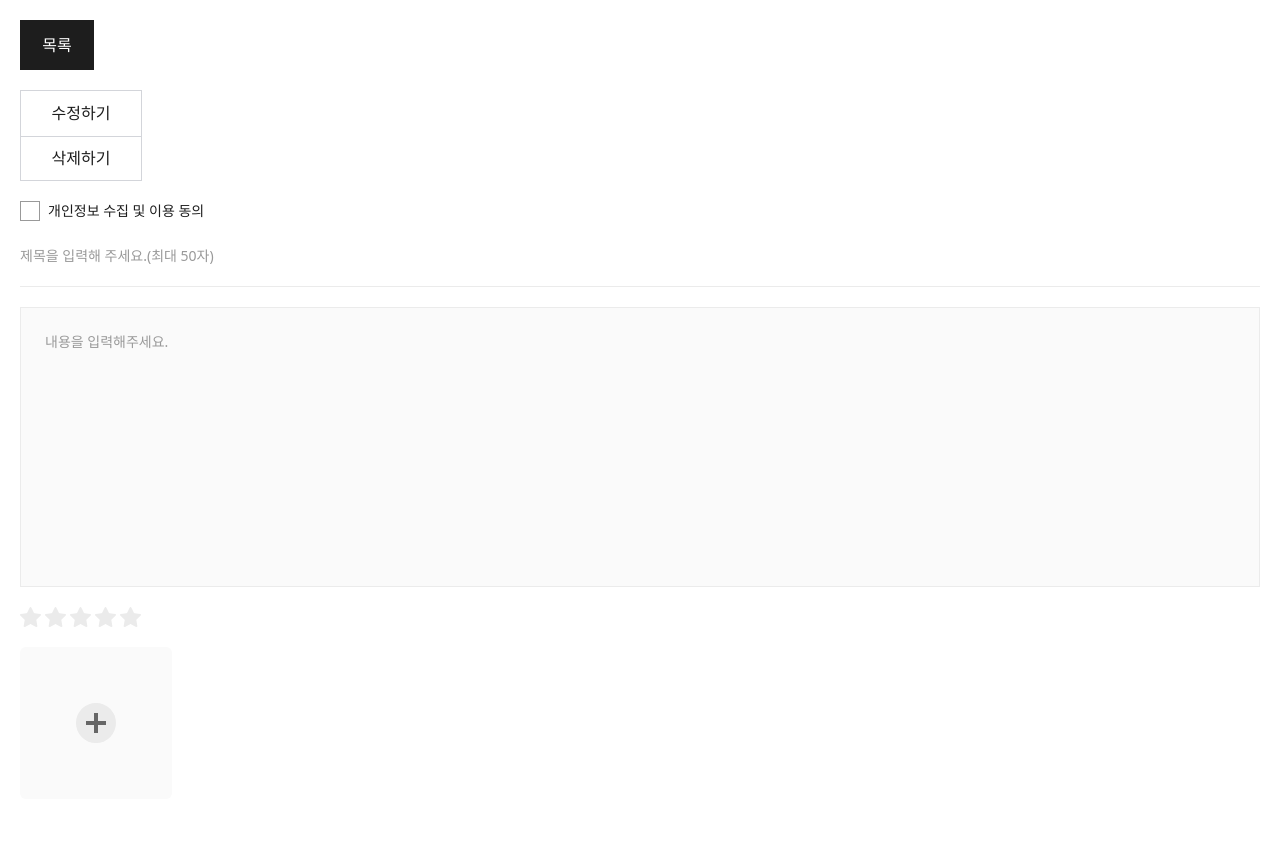
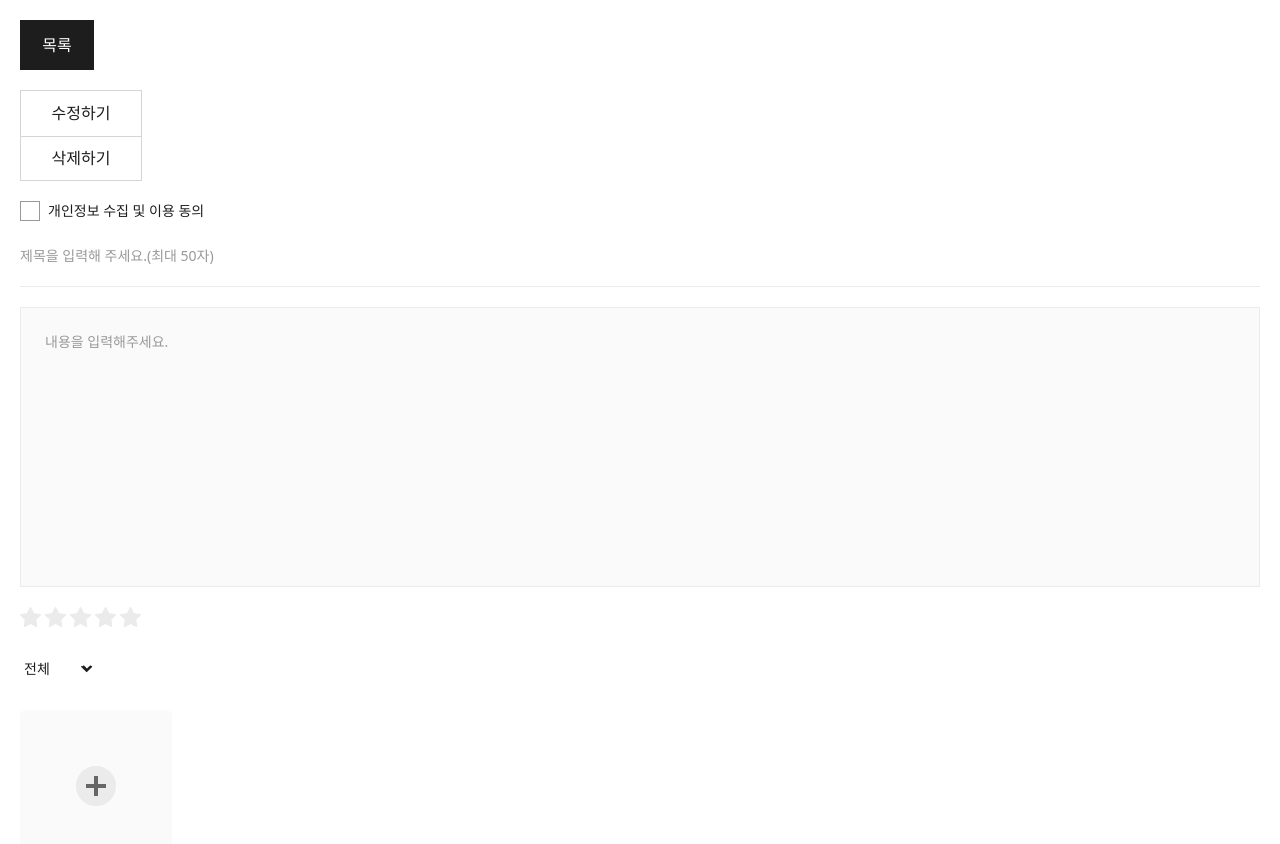
Before and after one commit to mandlake/product-frontend-edu-kso, a Next.js app: page / in a window 1280 px wide. Shown: the top 844 px of the page. Before the commit the page ends 819 px from the top, so only its background shows below. Built offline with nearby package versions, Linux system fonts and the light colour scheme.

Commit message:
icons index 추가, Select.tsx 추가

```diff
--- a/src/app/page.tsx
+++ b/src/app/page.tsx
@@ -6,6 +6,7 @@ import { Checkbox } from "../shared/ui/atoms/Checkbox";
 import { ImageInput, Input } from "../shared/ui/atoms/input";
 import { StarRating } from "../shared/ui/atoms/StarRating";
 import { Textarea } from "../shared/ui/atoms/Textarea";
+import Select from "../shared/ui/atoms/Select";
 
 interface PreviewFile {
   file: File;
@@ -14,6 +15,7 @@ interface PreviewFile {
 
 export default function Home() {
   const [items, setItems] = useState<PreviewFile[]>([]);
+  const [value, setValue] = useState("");
 
   const handleChange = (e: React.ChangeEvent<HTMLInputElement>) => {
     const selectedFiles = Array.from(e.target.files ?? []);
@@ -60,6 +62,16 @@ export default function Home() {
         <Input placeholder="제목을 입력해 주세요.(최대 50자)" />
         <Textarea placeholder="내용을 입력해주세요." />
         <StarRating />
+        <Select
+          value={value}
+          onChange={setValue}
+          options={[
+            { label: "전체", value: "" },
+            { label: "사과", value: "apple" },
+            { label: "바나나", value: "banana" },
+            { label: "포도", value: "grape" },
+          ]}
+        />
         <ImageInput
           multiple
           previewUrls={items.map((item) => item.previewUrl)}
--- /dev/null
+++ b/src/shared/ui/atoms/Select.tsx
@@ -0,0 +1,49 @@
+import React from "react";
+import { ArrowIcon } from "./icons";
+
+interface Option {
+  label: string;
+  value: string;
+}
+
+interface SelectProps extends Omit<
+  React.SelectHTMLAttributes<HTMLSelectElement>,
+  "onChange"
+> {
+  options: Option[];
+  onChange?: (value: string) => void;
+}
+
+const Select = ({
+  options,
+  value,
+  onChange,
+  className,
+  ...props
+}: SelectProps) => {
+  return (
+    <div
+      className={`relative inline-flex items-center h-10.75 ${className ?? ""}`}
+    >
+      <select
+        {...props}
+        value={value}
+        onChange={(e) => onChange?.(e.target.value)}
+        className="text-sm text-neutral-black pr-4 py-2 outline-none cursor-pointer"
+      >
+        {options.map((opt) => (
+          <option key={opt.value} value={opt.value} className="py-2">
+            {opt.label}
+          </option>
+        ))}
+      </select>
+
+      {/* Arrow */}
+      <div className="pointer-events-none absolute right-0 flex items-center">
+        <ArrowIcon className="h-4 w-4 text-neutral-black" />
+      </div>
+    </div>
+  );
+};
+
+export default Select;
--- a/src/shared/ui/atoms/StarRating.tsx
+++ b/src/shared/ui/atoms/StarRating.tsx
@@ -1,7 +1,7 @@
 "use client";
 
 import { useState } from "react";
-import { StarIcon } from "./icons/StarIcon";
+import { StarIcon } from "./icons";
 
 export const StarRating = () => {
   const [rating, setRating] = useState(0);
--- /dev/null
+++ b/src/shared/ui/atoms/icons/ArrowIcon.tsx
@@ -0,0 +1,24 @@
+import { SVGProps } from "react";
+
+interface ArrowIconProps extends SVGProps<SVGSVGElement> {
+  filled?: boolean;
+}
+
+export const ArrowIcon = ({ className, ...props }: ArrowIconProps) => {
+  return (
+    <svg
+      width="16"
+      height="16"
+      viewBox="0 0 16 16"
+      fill="none"
+      xmlns="http://www.w3.org/2000/svg"
+      className={className}
+      {...props}
+    >
+      <path
+        d="M2.9203 4.70001L1.97363 5.64001L7.63363 11.3L13.2936 5.64001L12.347 4.70001L7.63363 9.41335L2.9203 4.70001Z"
+        fill="#1D1D1D"
+      />
+    </svg>
+  );
+};
--- /dev/null
+++ b/src/shared/ui/atoms/icons/index.ts
@@ -0,0 +1,4 @@
+export { ArrowIcon } from "./ArrowIcon";
+export { LogoIcon } from "./LogoIcon";
+export { NonColoredLogoIcon } from "./NonColoredLogoIcon";
+export { StarIcon } from "./StarIcon";
```
